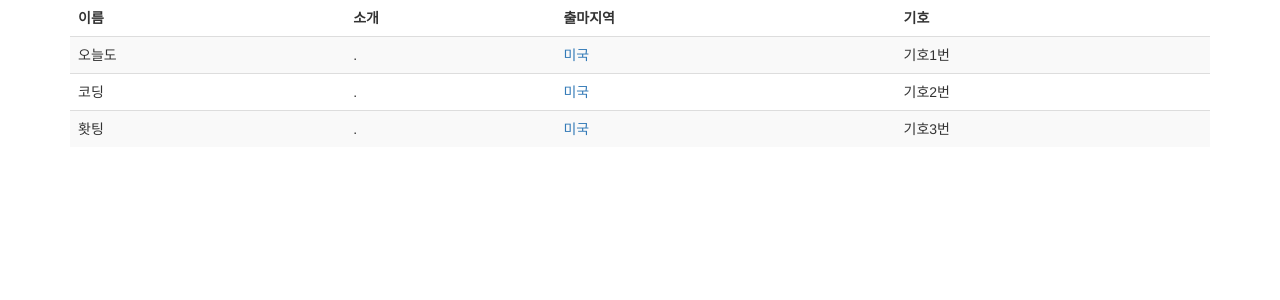
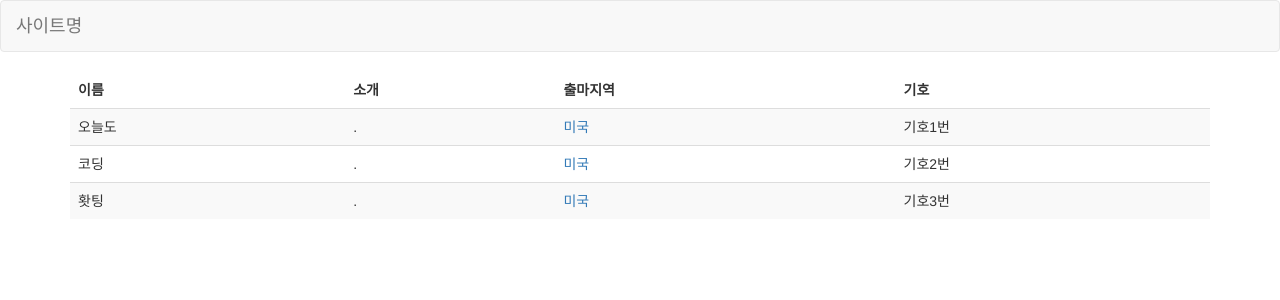
Before and after one commit to eunag63/django-ex, a Django app: page / in a window 1280 px wide. Shown: the top 300 px of the page. Run offline with Django 3.2, Linux system fonts and the light colour scheme; data comes from the database, SQL or seed files in the repository; both versions use the stored data as it was after the commit; some libraries are stand-ins or nearby versions.

Commit message:
네비게이션바 추가, 첫화면으로 가기

```diff
--- a/electione/templates/electione/layout.html
+++ b/electione/templates/electione/layout.html
@@ -9,6 +9,12 @@
   <script src="http://maxcdn.bootstrapcdn.com/bootstrap/3.3.6/js/bootstrap.min.js"></script>
 </head>
 <body>
+  <nav class="navbar navbar-default">
+  <div class="container-fluid">
+    <div class="navbar-header">
+      <a class="navbar-brand" href="{% url 'electione:home' %}">사이트명</a>
+    </div>
+</nav>
   {% block content %}{% endblock %}
 </body>
 </html>
--- a/electione/urls.py
+++ b/electione/urls.py
@@ -1,8 +1,9 @@
 from django.urls import path
 from . import views
 #앱 접속시 electione에서 접속해라
+app_name = 'electione'
 urlpatterns = [
-    path('', views.index),
+    path('', views.index, name='home'),
     path('areas/<str:area>/', views.areas),
     path('polls/<int:poll_id>', views.polls),
     path('areas/<str:area>/results/', views.results),
```
Also changed, not shown: db.sqlite3.
